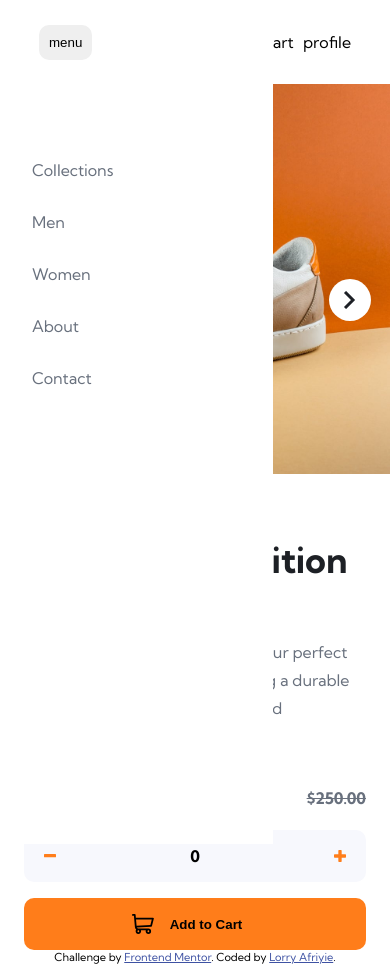
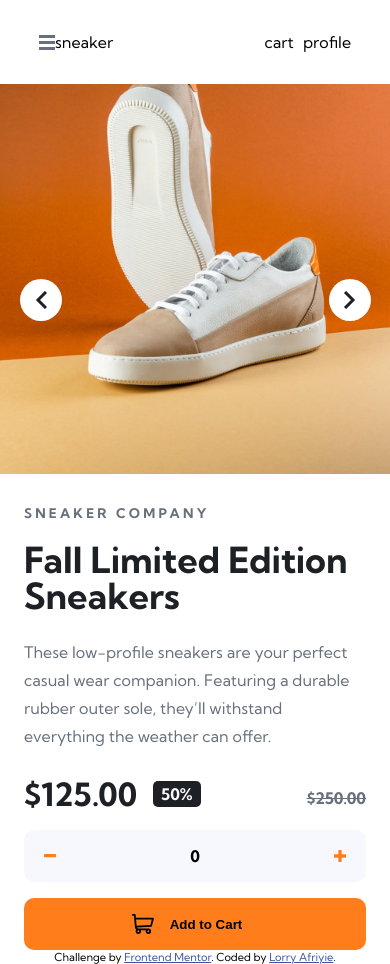
Before and after one commit to LorryAfriyie/ecommerce-product-page, a React (Vite) app: page / in a window 390 px wide. Built offline with nearby package versions, Linux system fonts and the light colour scheme.

Commit message:
Mobile navbar functionality

```diff
--- a/src/components/Navbar.tsx
+++ b/src/components/Navbar.tsx
@@ -1,4 +1,11 @@
+import { useEffect, useRef } from "react";
+import { CloseIcon, HamburgerIcon } from "./SVG.tsx";
+
 export function Navbar() {
+  const primaryNav = useRef<HTMLDivElement>(null),
+    navToggle = useRef<HTMLButtonElement>(null),
+    closeNav = useRef<HTMLButtonElement>(null);
+
   const navList = [
     { name: "Collections" },
     { name: "Men" },
@@ -7,18 +14,44 @@ export function Navbar() {
     { name: "Contact" },
   ];
 
+  useEffect(() => {
+    navToggle.current?.addEventListener("click", () => {
+      const visibility = primaryNav.current?.getAttribute("data-visible");
+
+      if (visibility === "false") {
+        primaryNav.current?.setAttribute("data-visible", "true");
+        navToggle.current?.setAttribute("aria-expanded", "true");
+      }
+    });
+
+    closeNav.current?.addEventListener("click", () => {
+      const visibility = primaryNav.current?.getAttribute("data-visible");
+
+      if (visibility === "true") {
+        primaryNav.current?.setAttribute("data-visible", "false");
+        navToggle.current?.setAttribute("aria-expanded", "false");
+      }
+    });
+  }, []);
+
   return (
     <header className={"primary-header flex"}>
-      <div className={"brand"}>sneaker</div>
-
       <button
         className={"mobile-nav-toggle"}
         aria-controls={"primary-navigation"}
         aria-expanded={"false"}
+        ref={navToggle}
       >
-        menu
+        <HamburgerIcon />
       </button>
-      <nav>
+
+      <div className={"brand"}>sneaker</div>
+
+      <div className="nav-menu" data-visible={"false"} ref={primaryNav}>
+        <button className={"close"} ref={closeNav}>
+          <CloseIcon />
+        </button>
+
         <ul id={"primary-navigation"} className={"primary-navigation flex"}>
           {navList.map((item, index) => {
             return (
@@ -28,7 +61,8 @@ export function Navbar() {
             );
           })}
         </ul>
-      </nav>
+      </div>
+      <nav></nav>
       <div className="profile-container">
         <div className="cart">cart</div>
         <div className="profile">profile</div>
--- a/src/scss/components/_navbar.scss
+++ b/src/scss/components/_navbar.scss
@@ -11,6 +11,7 @@
     list-style: none;
     padding: 0;
     margin: 0;
+    gap: 2rem;
 
     .primary-navigation-item {
       a {
@@ -24,19 +25,53 @@
       }
     }
 
+    // Mobile nav-menu
+    @media (max-width: 60em) {
+      flex-direction: column;
+      padding: min(30vh, 10rem) 2em;
+    }
+  }
+
+  .nav-menu {
+    position: relative;
+
+    .close {
+      all: unset;
+      display: none;
+
+      @media (max-width: 60em) {
+        display: block;
+      }
+
+      @media (max-width: 60em) {
+        position: absolute;
+        inset: 0.25% 10% 90% 15%;
+      }
+    }
+
     // Hide navbar link items
     @media (max-width: 60em) {
       //display: none;
     }
 
-    // Mobile nav-menu
-    @media (max-width: 35em) {
+    @media (max-width: 60em) {
       position: fixed;
       inset: 0 30% 0 0;
       background: var(--clr-white);
       z-index: 1;
-      flex-direction: column;
-      padding: min(30vh, 10rem) 2em;
+
+      transform: translateX(-100%);
+      transition: transform 350ms ease-out;
+    }
+  }
+
+  @media (max-width: 60em) {
+    .nav-menu[data-visible="true"] {
+      transform: translateX(0%);
+    }
+
+    .nav-menu[data-visible="false"] {
+      transform: translateX(-100%);
     }
   }
 
@@ -48,11 +83,14 @@
   }
 
   .mobile-nav-toggle {
+    all: unset;
     display: none;
-    @media (max-width: 35em) {
-      display: block;
-      position: absolute;
-      z-index: 3;
+
+    @media (max-width: 60em) {
+      display: grid;
+      place-content: center;
+      //position: absolute;
+      //z-index: 3;
     }
   }
 }
--- a/src/scss/global/_boilerplate.scss
+++ b/src/scss/global/_boilerplate.scss
@@ -6,10 +6,12 @@
 
 body {
   margin: 0;
-  height: 100vh;
+  min-height: 100vh;
   font-size: var(--font);
   overflow-x: hidden;
   font-family: "Kumbh Sans", sans-serif;
+  display: grid;
+  grid-template-rows: min-content 1fr;
 }
 
 img {
@@ -23,5 +25,5 @@ img {
 
 .flex {
   display: flex;
-  gap: var(--gap, 2rem);
+  //gap: var(--gap, 2rem);
 }
```
